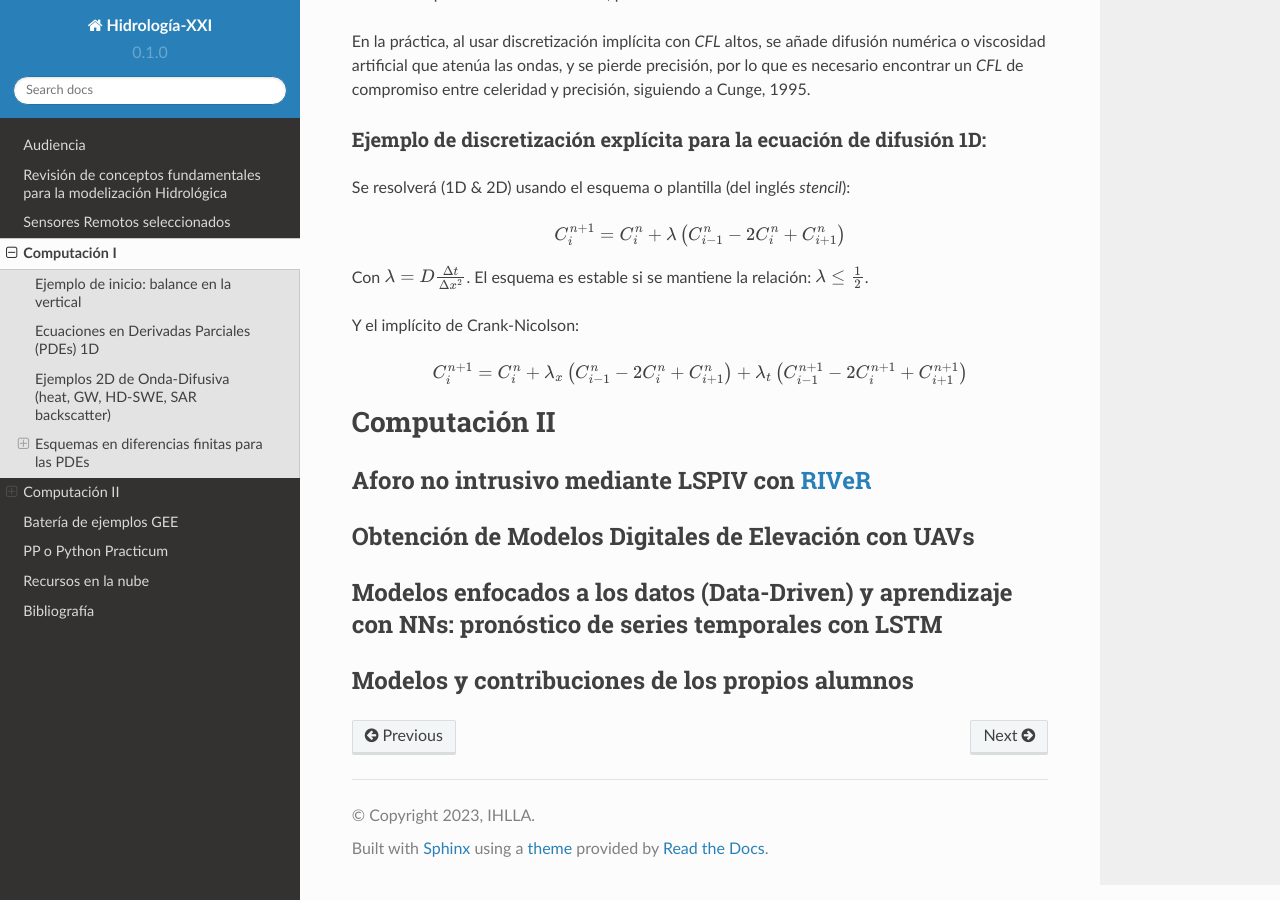
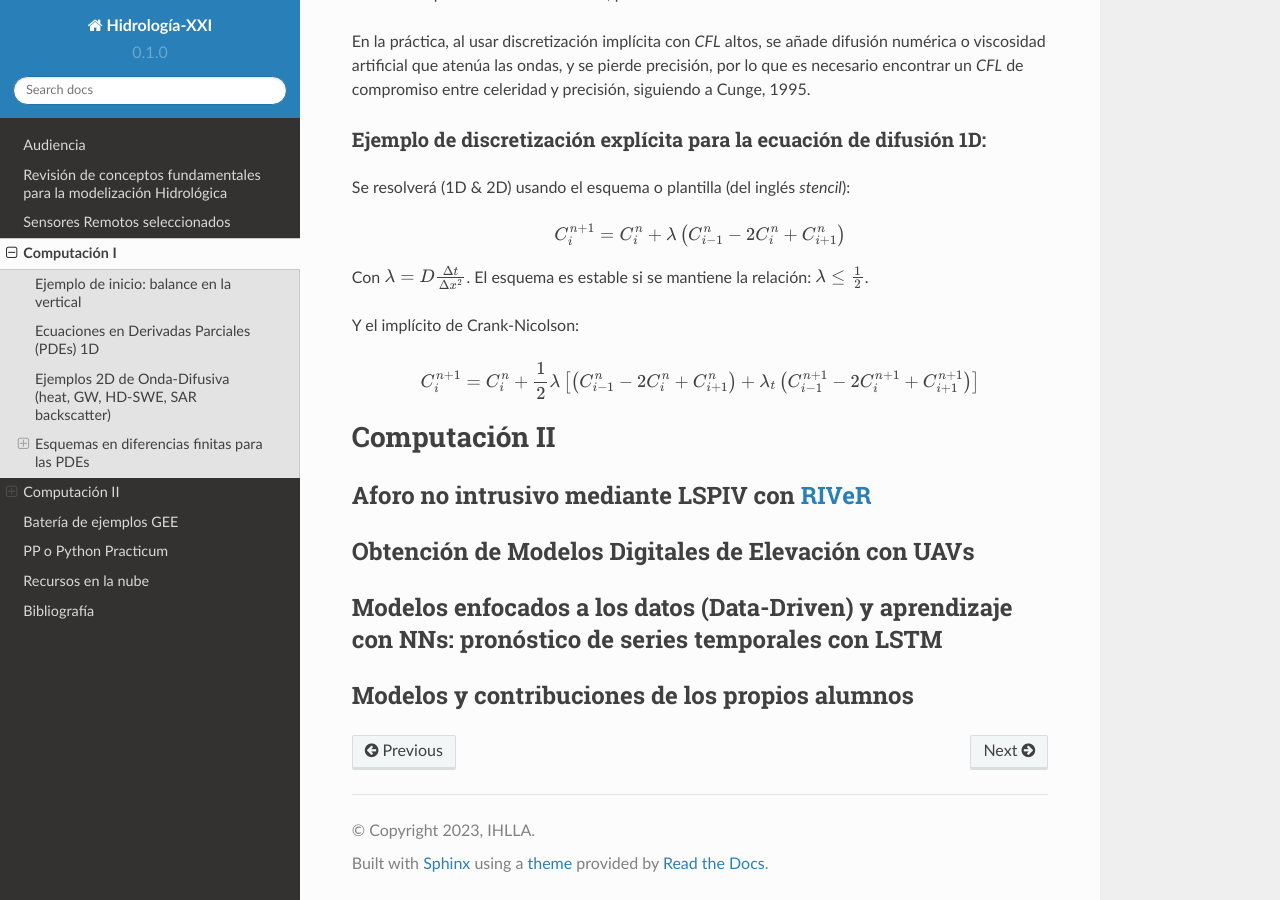
Before and after one commit to ivillamadrid/HidrologiaXXI, a Sphinx documentation site: the page built from docs/source/computacion.rst, in a window 1280 px wide and 900 px high, scrolled down 3111 px. Built offline with Sphinx 7.4.7 and the Read the Docs theme 2.0.0, drawn with Linux system fonts in a browser that asks for light colours.

Commit message:
Update computacion.rst

```diff
--- a/docs/source/computacion.rst
+++ b/docs/source/computacion.rst
@@ -143,7 +143,8 @@
 
 Y el implícito de Crank-Nicolson:
 
-.. math:: C_i^{n+1}=C_i^n + \lambda_x \left( C_{i-1}^n -2C_i^n + C_{i+1}^n \right)+\lambda_t \left( C_{i-1}^{n+1} -2C_i^{n+1} + C_{i+1}^{n+1} \right)
+.. math:: C_i^{n+1}=C_i^n + \frac{1}{2}\lambda \left[ \left( C_{i-1}^n -2C_i^n + C_{i+1}^n \right)+\lambda_t \left( C_{i-1}^{n+1} -2C_i^{n+1} + C_{i+1}^{n+1} \right)\right]
+
 
 
 Computación II
```
